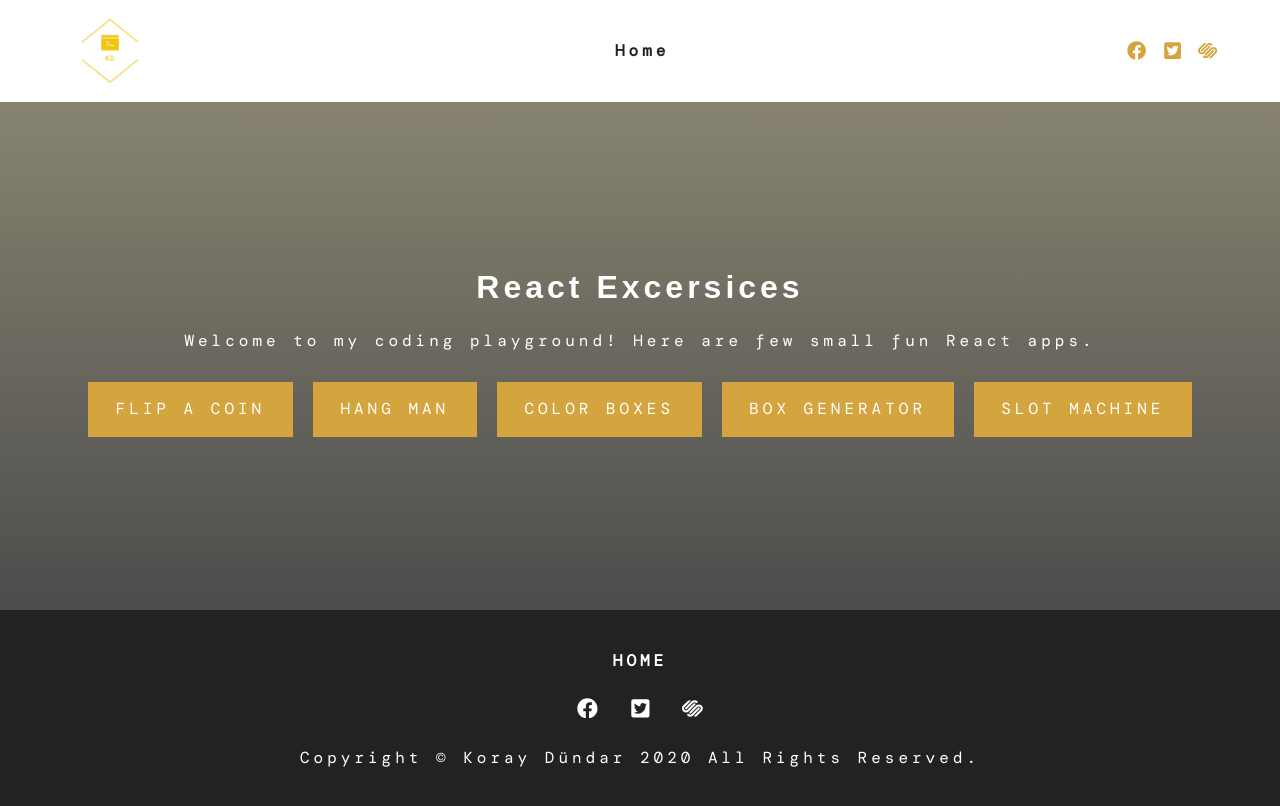
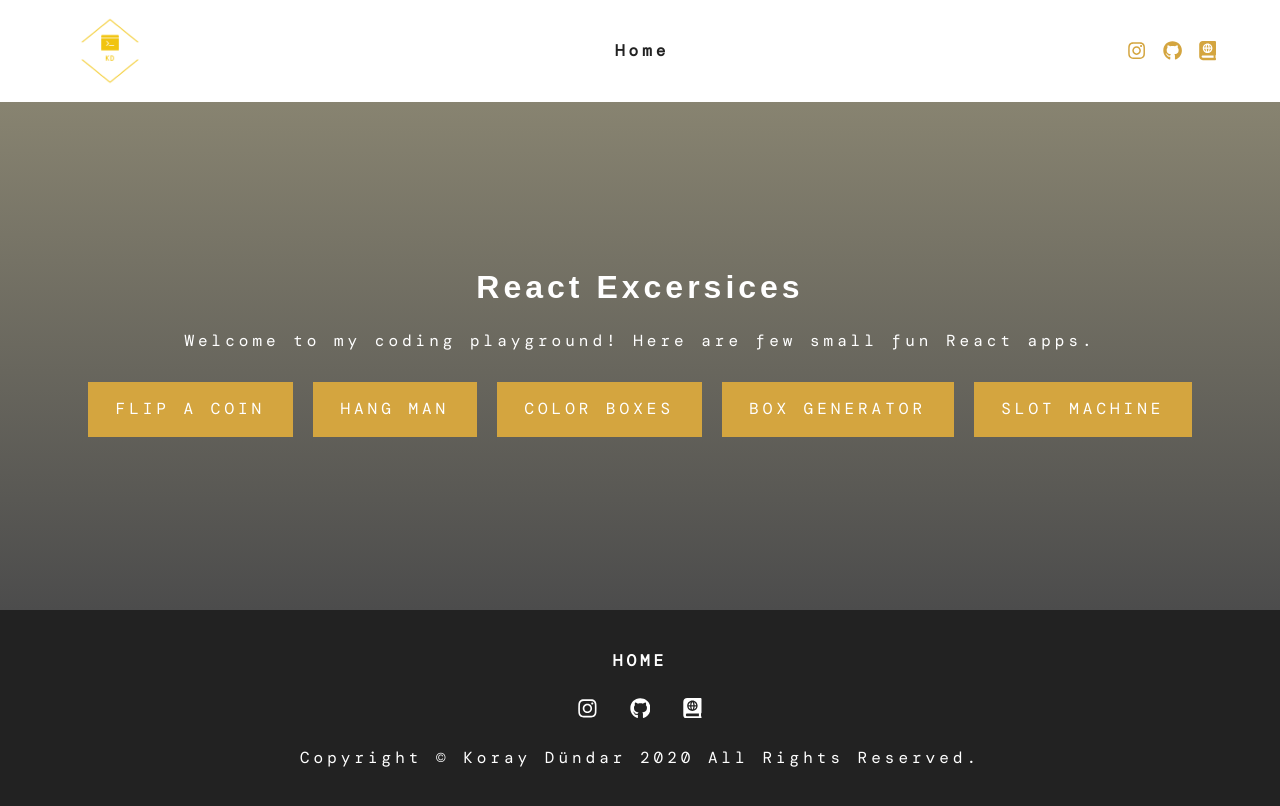
Before and after one commit to DundarKoray/React__Project__MyAppCollections, a React (Create React App) app: page / in a window 1280 px wide. Built offline with nearby package versions, Linux system fonts and the light colour scheme.

Commit message:
updated social icons

```diff
--- a/src/constants/social-icons.js
+++ b/src/constants/social-icons.js
@@ -1,16 +1,16 @@
 import React from "react"
-import { FaFacebook, FaTwitterSquare, FaSquarespace } from "react-icons/fa"
+import { FaInstagram, FaGithub, FaAtlas } from "react-icons/fa"
 export default [
   {
-    icon: <FaFacebook />,
-    url: "https://twitter.com/?lang=en",
+    icon: <FaInstagram />,
+    url: "https://www.instagram.com/dundar_koray/",
   },
   {
-    icon: <FaTwitterSquare />,
-    url: "https://twitter.com/?lang=en",
+    icon: <FaGithub />,
+    url: "https://github.com/DundarKoray",
   },
   {
-    icon: <FaSquarespace />,
-    url: "https://twitter.com/?lang=en",
+    icon: <FaAtlas />,
+    url: "https://www.koray-dundar.com/",
   },
 ]
```
